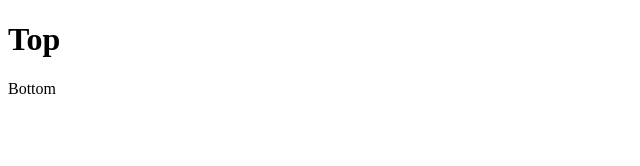
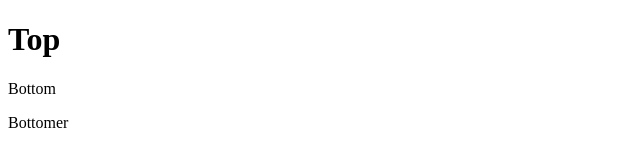
Before and after one commit to nickbedner/chonky, a plain HTML site: page index.html in a window 1280 px wide. Shown: the full height of the page, 0-640 px from the left. Drawn offline with Linux system fonts and the light colour scheme.

Commit message:
Update index.html

```diff
--- a/index.html
+++ b/index.html
@@ -3,5 +3,6 @@
   <body>
     <h1>Top</h1>
     <p>Bottom</p>
+    <p>Bottomer</p>
   </body>
 </html>
```
